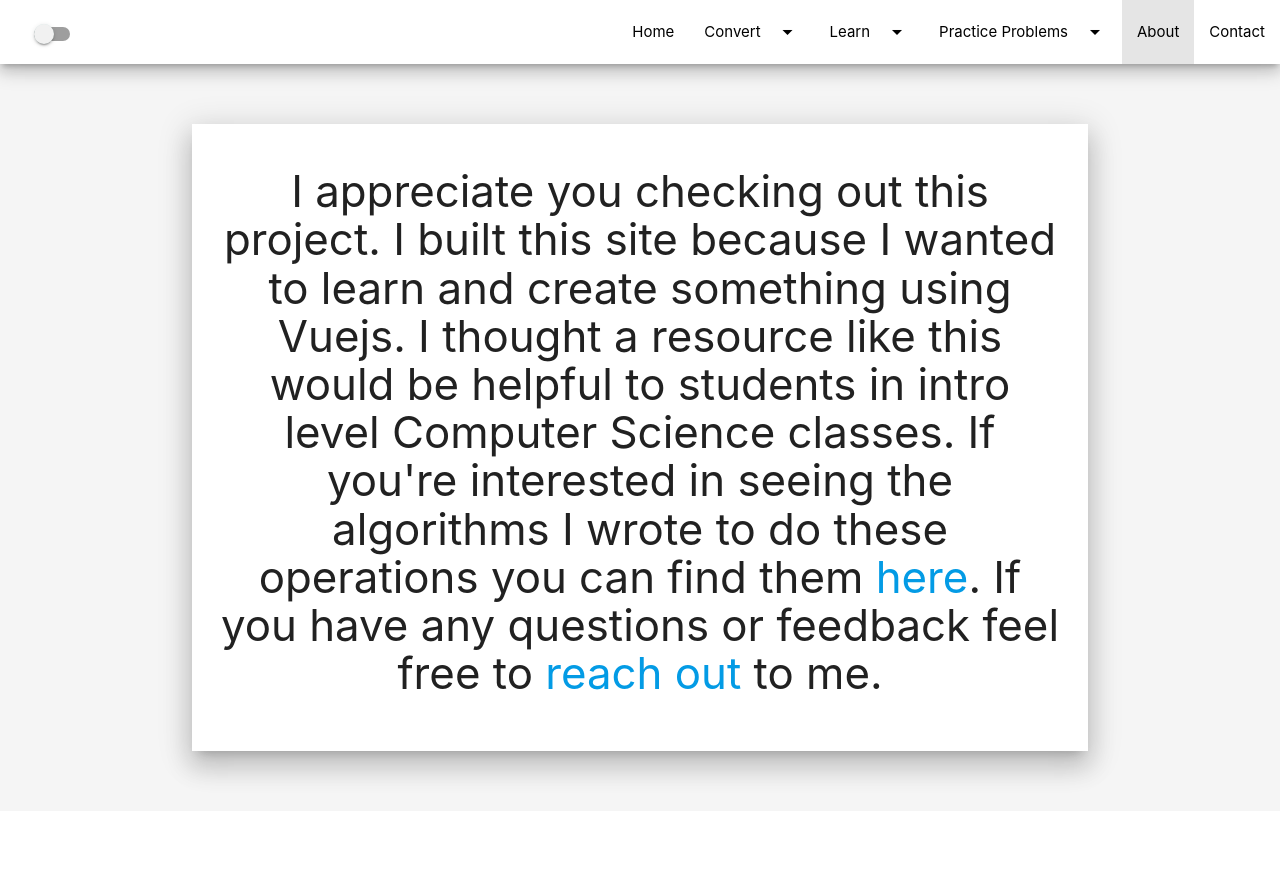
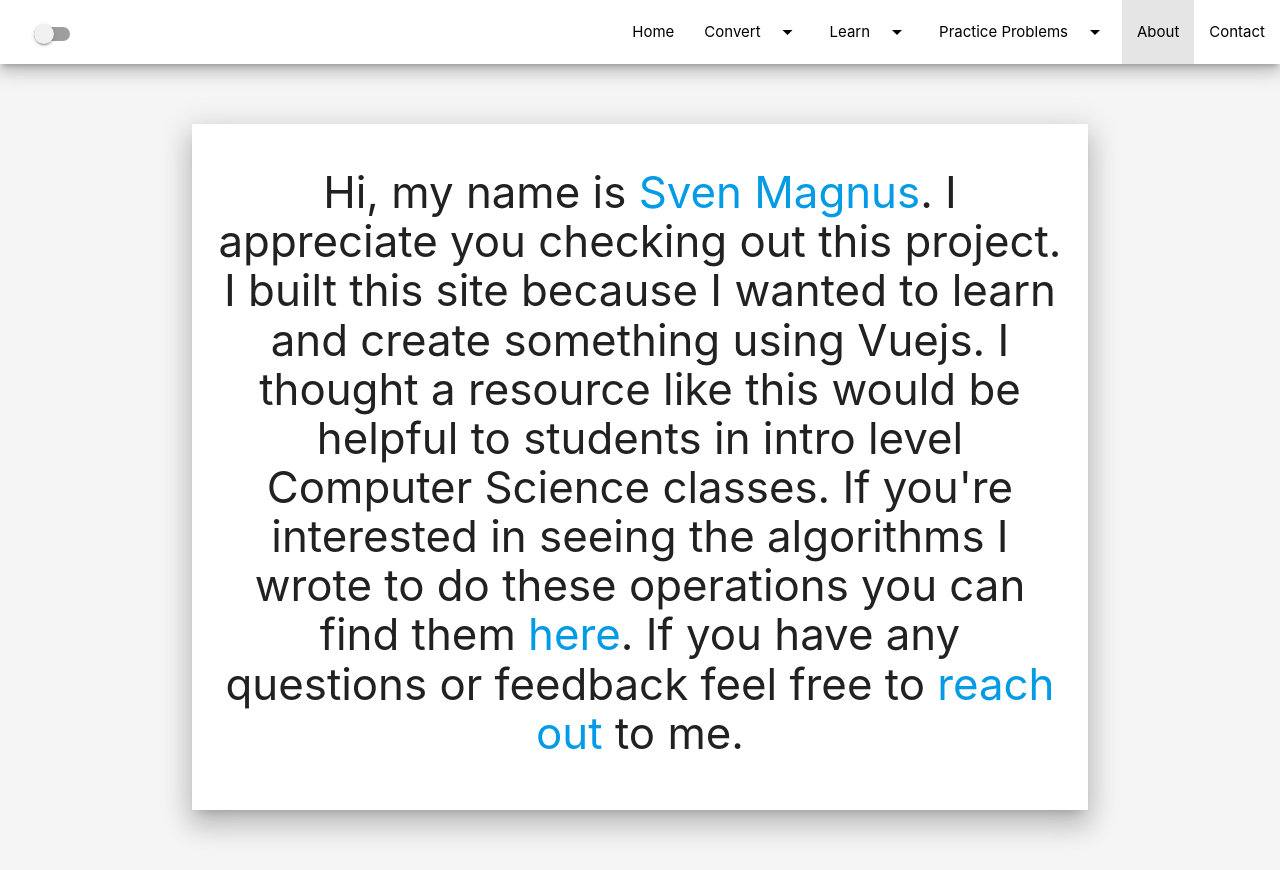
Before and after one commit to jgierlach/CS_Arithmetic_Conversions, a Vue app: page /about in a window 1280 px wide. Before the commit the page ends 811 px from the top, so only its background shows below. Built offline with nearby package versions, Linux system fonts and the light colour scheme.

Commit message:
Updated the about page

```diff
--- a/src/views/About.vue
+++ b/src/views/About.vue
@@ -7,9 +7,8 @@
       >
         <div class="row">
           <div class="col s12">
-            <h3 :class="[darkMode ? whiteText : '']">
-              I appreciate you checking out this project. I built this site
-              because I wanted to learn and create something using Vuejs. I
+            <h3 :class="[darkMode ? whiteText : '']" class="line-height">
+              Hi, my name is <a href="https://sven-magnus.com/" target="blank">Sven Magnus</a>. I appreciate you checking out this project. I built this site because I wanted to learn and create something using Vuejs. I
               thought a resource like this would be helpful to students in intro
               level Computer Science classes. If you're interested in seeing the
               algorithms I wrote to do these operations you can find them
@@ -18,7 +17,7 @@
                 target="_blank"
                 >here</a
               >. If you have any questions or feedback feel free to
-              <a @click="contact">reach out</a>
+              <router-link to="/contact">reach out</router-link>
               to me.
             </h3>
           </div>
@@ -36,11 +35,6 @@ export default {
       meta: []
     }
   },
-  methods: {
-    contact() {
-      this.$router.push('/contact')
-    }
-  },
   data() {
     return {
       darkTextBackground: 'dark-text-background',
@@ -55,3 +49,9 @@ export default {
   }
 }
 </script>
+
+<style scoped>
+.line-height {
+  line-height: 1.3cm;
+}
+</style>
--- a/src/views/conversions/BinaryAddition.vue
+++ b/src/views/conversions/BinaryAddition.vue
@@ -13,34 +13,20 @@
           <div class="row">
             <div class="col s12 m6 input-field">
               <!-- Input field for the first number they want to add -->
-              <label :class="[darkMode ? whiteText : '']" for="valueToAdd"
-                >First Value</label
-              >
-              <input
-                :class="[darkMode ? whiteText : '']"
-                type="text"
-                v-model="value1"
-              />
+              <label :class="[darkMode ? whiteText : '']" for="valueToAdd">First Value</label>
+              <input :class="[darkMode ? whiteText : '']" type="text" v-model="value1" />
             </div>
             <div class="col s12 m6 input-field">
               <!-- Input field for the second number they want to add -->
-              <label :class="[darkMode ? whiteText : '']" for="valueToAdd"
-                >Second Value</label
-              >
-              <input
-                :class="[darkMode ? whiteText : '']"
-                type="text"
-                v-model="value2"
-              />
+              <label :class="[darkMode ? whiteText : '']" for="valueToAdd">Second Value</label>
+              <input :class="[darkMode ? whiteText : '']" type="text" v-model="value2" />
             </div>
           </div>
           <!-- This row contains the buttons for the IEEE 754 conversion -->
           <div class="row">
             <!-- This column contains a button that will convert floating point to IEEE 754 format -->
             <div class="col s12 m12">
-              <button class="btn" @click="addBinaryNumbers">
-                Add Binary Numbers
-              </button>
+              <button class="btn" @click="addBinaryNumbers">Add Binary Numbers</button>
             </div>
           </div>
           <!-- This is where the user can immediately see the result of their conversion -->
@@ -50,9 +36,7 @@
             class="container move-down row center z-depth-4"
           >
             <div class="col s12">
-              <h5 :class="[darkMode ? whiteText : '']">
-                The sum = {{ output }}
-              </h5>
+              <h5 :class="[darkMode ? whiteText : '']">The sum = {{ output }}</h5>
             </div>
           </div>
         </div>
@@ -67,19 +51,15 @@
         v-if="showAdditionOperations"
       >
         <div class="col s12">
-          <h2 :class="[darkMode ? whiteText : '']">Steps In Conversion</h2>
+          <h2 id="answer" :class="[darkMode ? whiteText : '']">Steps In Conversion</h2>
           <!-- Here is where we are displaying all the steps involved in the conversion -->
           <h3
             :class="[darkMode ? whiteText : '']"
             :key="index"
             v-for="(operation, index) in binaryAdditionOperationsArr"
-          >
-            {{ operation }}
-          </h3>
+          >{{ operation }}</h3>
           <!-- Here we display the final answer -->
-          <h2 :class="[darkMode ? whiteText : '']">
-            Final Answer = {{ output }}
-          </h2>
+          <h2 :class="[darkMode ? whiteText : '']">Final Answer = {{ output }}</h2>
         </div>
       </div>
     </transition>
@@ -136,9 +116,6 @@ export default {
     ConversionHeader
   },
   methods: {
-    // addBinaryNumbers() {
-    //   this.output = binaryAddition(this.value1, this.value2)
-    // }
     addBinaryNumbers() {
       // set show sum to true
       this.showSum = true
--- a/src/views/conversions/HexadecimalConversions.vue
+++ b/src/views/conversions/HexadecimalConversions.vue
@@ -125,7 +125,7 @@ export default {
         {
           name: 'description',
           content:
-            'This tool allows you to convert base 16 hexadecimal values to base 10 decimal, and base 10 decimal to base 16 hexadecimal. It shows you every step in the process, so you follow along and understand how these conversions happen.'
+            'This tool allows you to convert base 16 hexadecimal values to base 10 decimal, and base 10 decimal to base 16 hexadecimal. It shows you every step in the process, so you can follow along and understand how these conversions happen.'
         }
       ]
     }
```
